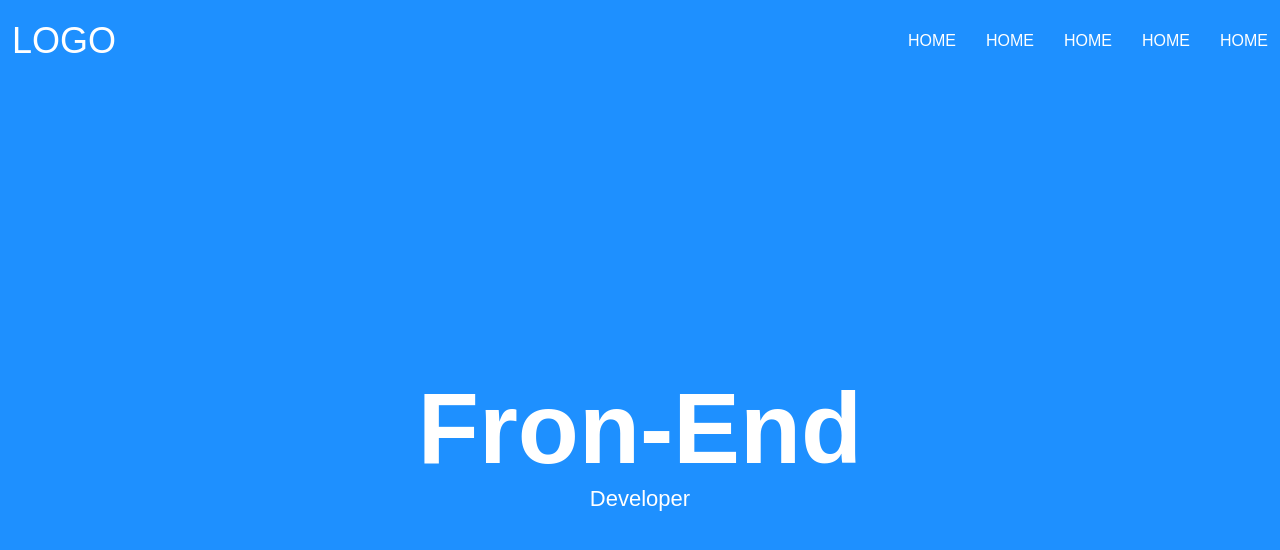
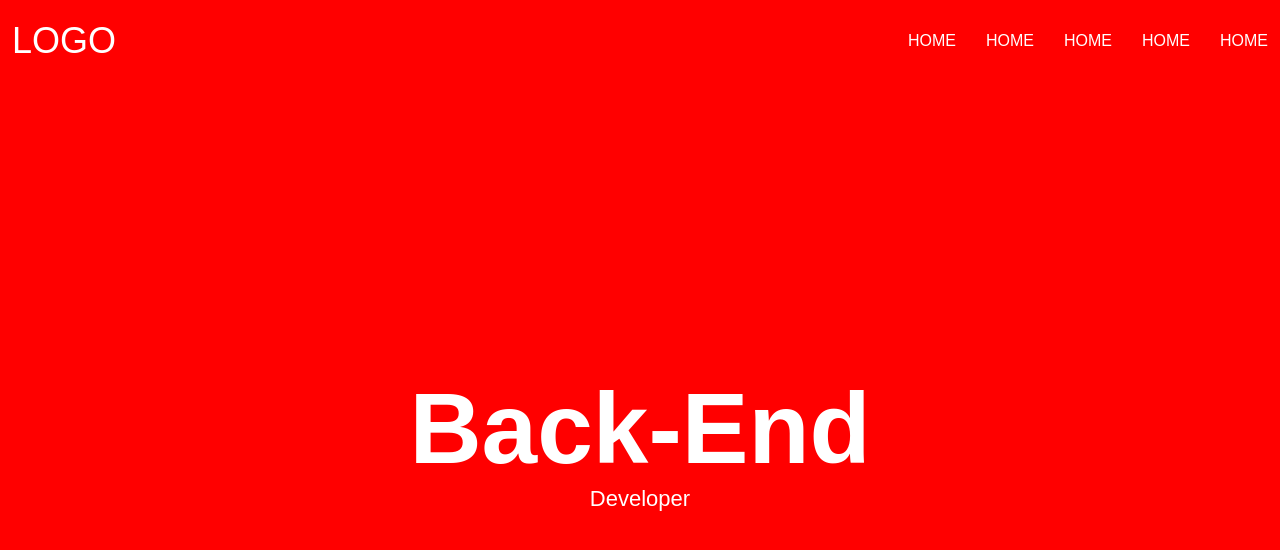
Before and after one commit to samandar-a11y/git-12-30, a plain HTML site: page index.html in a window 1280 px wide. Drawn offline with Linux system fonts and the light colour scheme.

Commit message:
change html and css

```diff
--- a/css/stayle.css
+++ b/css/stayle.css
@@ -26,7 +26,7 @@ ul {
 /* header start */
 .header {
     min-height: 100vh;
-    background: dodgerblue;
+    background: red;
     display: flex;
     flex-direction: column;
 }
--- a/index.html
+++ b/index.html
@@ -22,7 +22,7 @@
           </div>
       </nav>
       <header class="header__content">
-          <h1 class="header__title">fron-end</h1>
+          <h1 class="header__title">back-end</h1>
           <p class="header__txt">developer</p>
       </header>
   </header>
```
